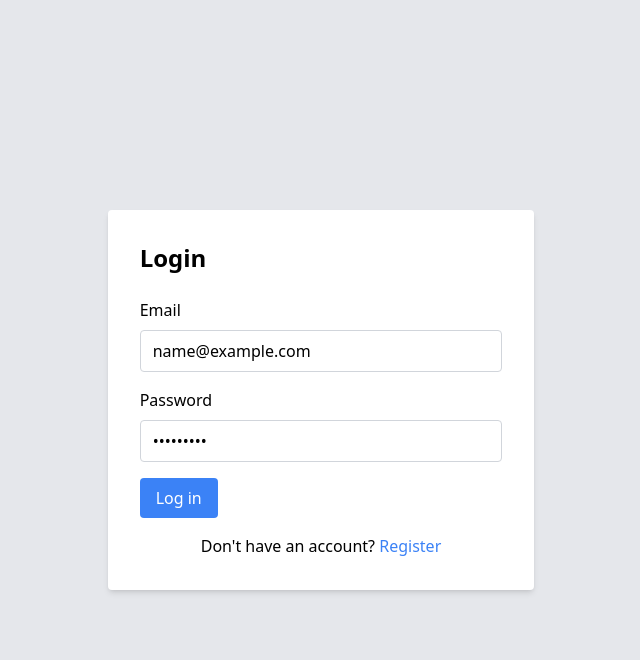
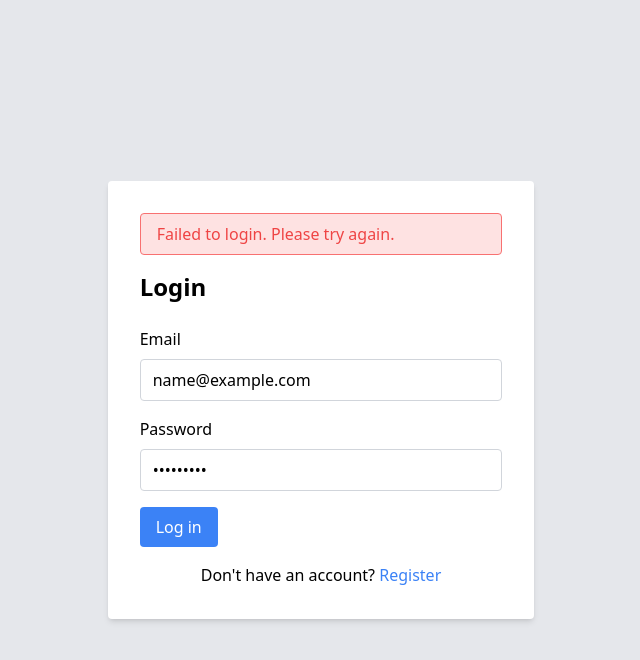
Before and after one commit to bongomin/recruitment-app-task, a Next.js app in the folder next-client/: page /login in a window 1280 px wide. Both pictures are taken after typing "name@example.com", "Sample123" into the empty fields and a click on the button "Log in". Shown: the top 660 px of the page, without its empty margins (319-959 px from the left). Built offline with nearby package versions, Linux system fonts and the light colour scheme; no server answers.

Commit message:
intergrate the login api

```diff
--- a/next-client/pages/login.tsx
+++ b/next-client/pages/login.tsx
@@ -11,6 +11,7 @@ const Login = () => {
   const [email, setEmail] = useState('');
   const [password, setPassword] = useState('');
   const [errors, setErrors] = useState<string[]>([]);
+  const [errorMsg, setErrorMsg] = useState('');
   const router = useRouter();
 
   const handleEmailChange = (e: ChangeEvent<HTMLInputElement>) => {
@@ -24,7 +25,6 @@ const Login = () => {
   const handleSubmit = async (e: FormEvent<HTMLFormElement>) => {
     e.preventDefault();
     try {
-      console.log('test')
       const response: LoginResponse = await login(email, password);
       if (response.token) {
         router.push('/');
@@ -34,6 +34,7 @@ const Login = () => {
     } catch (error) {
       console.error(error);
       setErrors(['Login failed. Please try again.']);
+      setErrorMsg('Failed to login. Please try again.');
     }
   };
 
@@ -45,6 +46,15 @@ const Login = () => {
     <div className="flex items-center justify-center min-h-screen bg-gray-200">
       <div className="w-1/3">
         <form className="p-8 bg-white rounded shadow-md" onSubmit={handleSubmit}>
+          <div className="mb-4"> {/* Added parent div */}
+            {errorMsg && (
+              <div className="bg-red-100 border border-red-400 text-red-700 px-4 py-2 rounded">
+                <p className="text-red-500">
+                  {errorMsg}
+                </p>
+              </div>
+            )}
+          </div>
           <h2 className="text-2xl font-bold mb-6">Login</h2>
           <div className="mb-4">
             <label htmlFor="email" className="block mb-2">
--- a/next-client/utillities/index.jsx
+++ b/next-client/utillities/index.jsx
@@ -8,7 +8,6 @@ export async function fetchAllJobPostings() {
 }
 
 export async function login(email, password) {
-    console.assertlog('Yes',email,password)
     const response = await fetch(' http://localhost:8080/auth/login', {
         method: 'POST',
         headers: {
```
